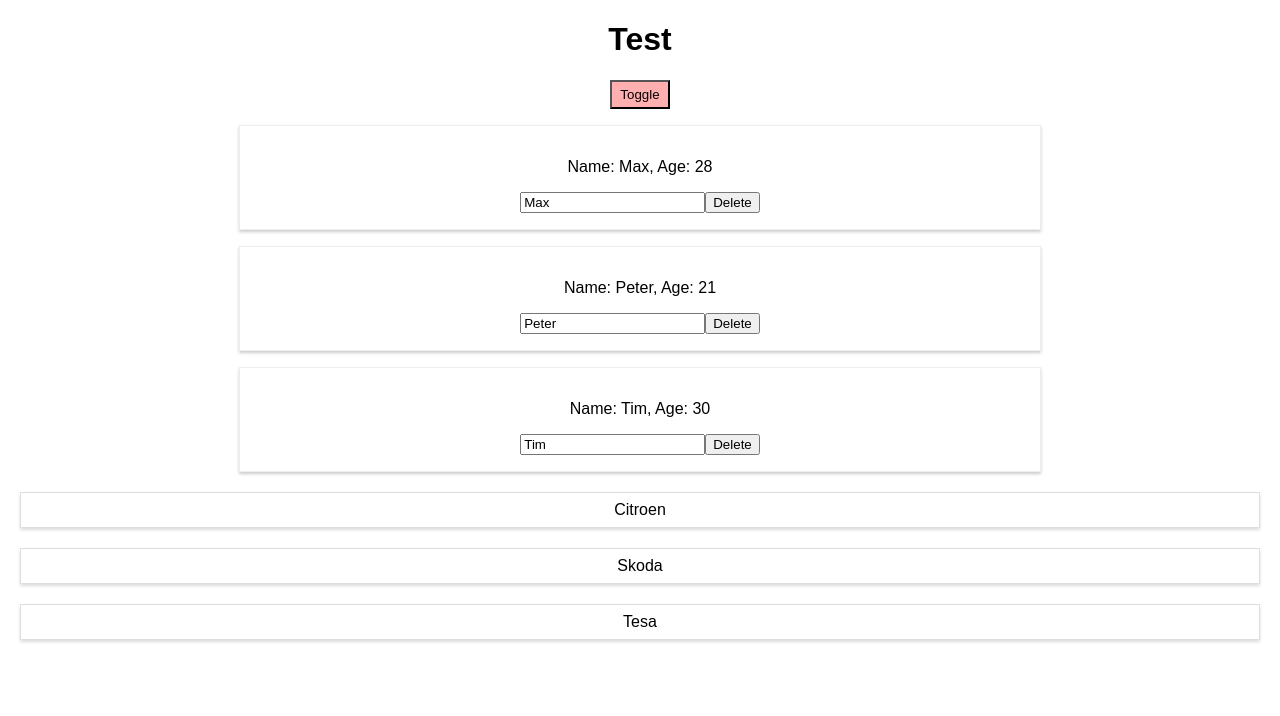
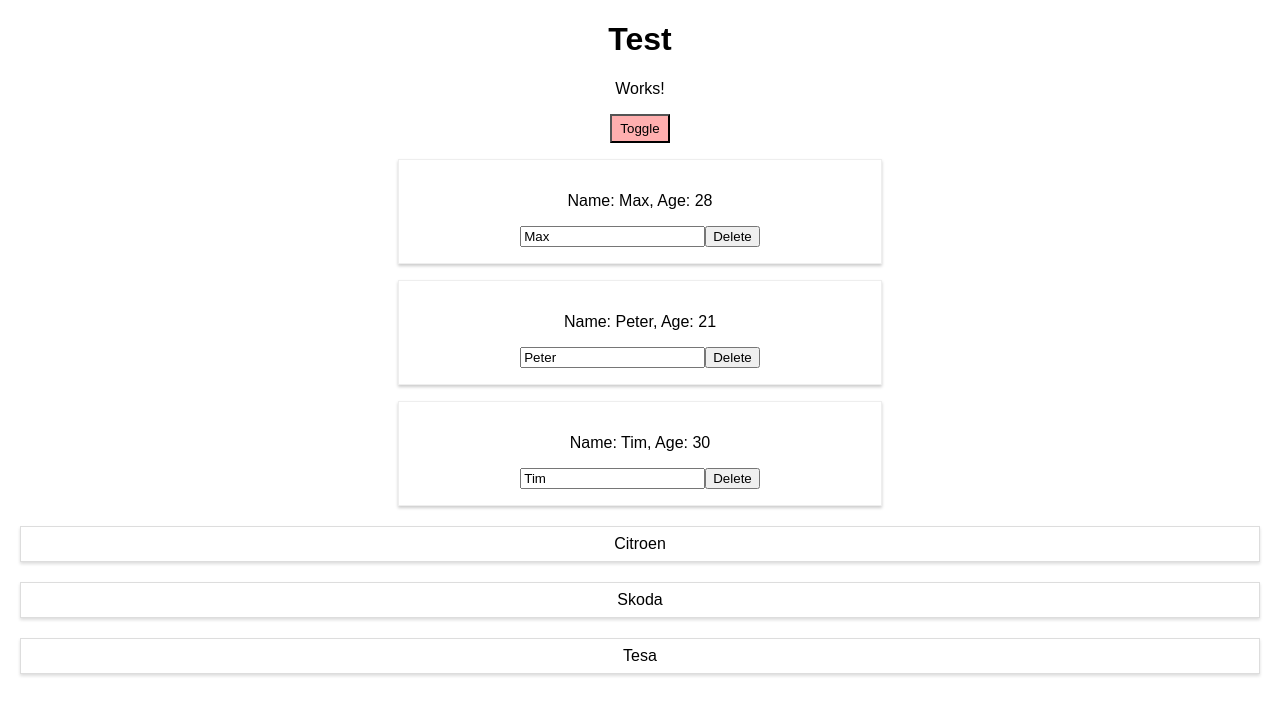
Before and after one commit to JakubKubista/react-the-complete-guide, a React (Create React App) app: page / in a window 1280 px wide. Shown: the top 716 px of the page. Built offline with nearby package versions, Linux system fonts and the light colour scheme.

Commit message:
add radium

```diff
--- a/package.json
+++ b/package.json
@@ -3,6 +3,7 @@
   "version": "0.1.0",
   "private": true,
   "dependencies": {
+    "radium": "^0.25.2",
     "react": "^16.9.0",
     "react-dom": "^16.9.0",
     "react-scripts": "3.1.1"
--- a/src/App.css
+++ b/src/App.css
@@ -1,3 +1,11 @@
 .App {
   text-align: center;
 }
+
+.red {
+  color: rgb(245, 112, 112);
+}
+
+.bold {
+  font-weight: bold;
+}
--- a/src/App.js
+++ b/src/App.js
@@ -1,4 +1,6 @@
 import React, { Component } from 'react';
+import Radium, { StyleRoot } from 'radium';
+
 import './App.css';
 
 import Person from './components/person'
@@ -57,9 +59,13 @@ class App extends Component {
   render() {
 
     const style = {
+      backgroundColor: '#32CD32',
+      padding: '5px 8px',
+      curson: 'pointer',
+      ':hover': {
         backgroundColor: 'green',
-      padding: '5px 8px',
-      curson: 'pointer'
+        color: 'white'
+      }
     }
 
     let persons = null;
@@ -82,17 +88,34 @@ class App extends Component {
       );
 
       style.backgroundColor = '#f115';
+      style[':hover'] = {
+        backgroundColor: 'red',
+        color: 'white'
+      }
+
+    }
+
+    const classes = [];
+
+    if (this.state.persons.length <= 2) {
+      classes.push('red');
+    }
+    if (this.state.persons.length <= 1) {
+      classes.push('bold');
     }
 
     return (
+      <StyleRoot>
         <div className="App" >
           <h1>Test</h1>
+          <p className={classes.join(' ')}>Works!</p>
           <button style={style} onClick={this.togglePersonsHandler}>Toggle</button>
           {persons}
           <Car />
         </div>
+      </StyleRoot>
     );
   }
 }
 
-export default App;
+export default Radium(App);
--- a/src/components/person.js
+++ b/src/components/person.js
@@ -1,9 +1,15 @@
 import React from 'react';
+import Radium from 'radium';
 import './person.css';
 
 const Person = props => {
+  const style = {
+    '@media (min-width: 500px)': {
+      width: '450px'
+    }
+  };
   return (
-    <div className="Person">
+    <div className="Person" style={style}>
       <p> Name: {props.name}, Age: {props.age}</p>
       <p> {props.children} </p>
       <input type="text" onChange={props.change} value={props.name} />
@@ -11,4 +17,4 @@ const Person = props => {
     </div>
   );
 }
-export default Person;
+export default Radium(Person);
```
Also changed, not shown: src/components/person.css (line endings or trailing spaces), 1 other file (tests, documents, lock files or other folders). Lines whose indentation alone changed are shown as unchanged.
